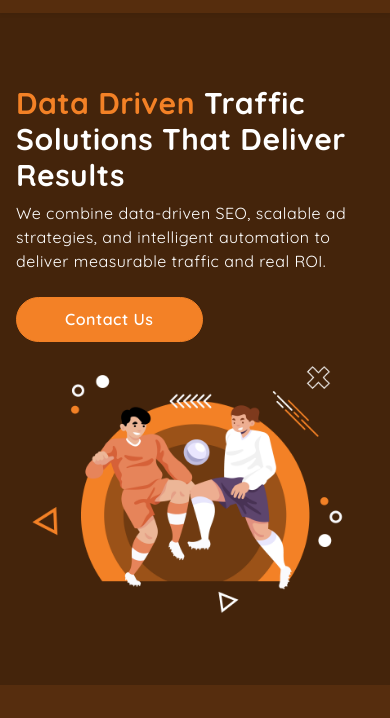
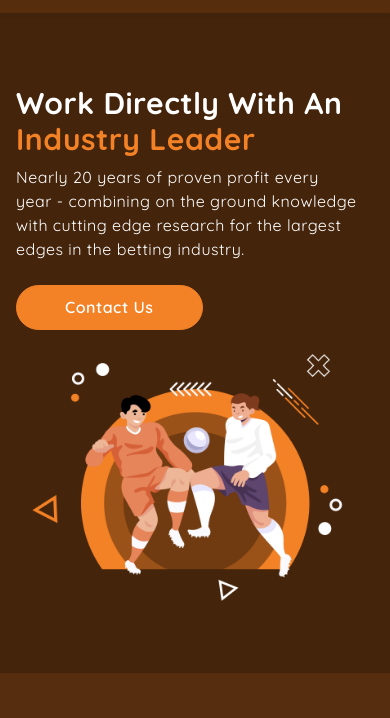
Before and after one commit to Manik-0909/supertrafficsyndicate, a plain HTML site: page index.html in a window 390 px wide. Shown: the part 83-801 px from the top of the page. Drawn offline with nearby package versions, Linux system fonts and the light colour scheme.

Commit message:
Change hero data

```diff
--- a/css/style.css
+++ b/css/style.css
@@ -7,10 +7,11 @@
    --screen-bg-color: #44240b;
    --black-color: #000;
    --max-w-xxl: 1400px;
-   --main-heading: 48px;
+   --main-heading: 60px;
    --sub-heading1: 40px;
    --sub-heading2: 36px;
    --sub-heading3: 30px;
+   --fs-48: 48px;
    --fs-24: 24px;
    --fs-20: 20px;
    --fs-18: 18px;
@@ -185,7 +186,7 @@ body {
 /* Media Queries */
 @media only screen and (max-width: 1200px) {
    .main-heading {
-      font-size: var(--sub-heading1);
+      font-size: var(--fs-48);
    }
 
    .fs-24 {
--- a/index.html
+++ b/index.html
@@ -64,13 +64,13 @@
             <div class="col-md-6">
                <div class="pe-md-0 pe-sm-5 pe-3">
                   <h1 class="fw-bold main-heading">
-                     <span class="primary-color"> Data Driven </span>
-                     Traffic Solutions That Deliver Results
+                     Work Directly With An
+                     <span class="primary-color">Industry Leader</span>
                   </h1>
                   <p class="hero-sub-heading">
-                     We combine data-driven SEO, scalable ad strategies, and
-                     intelligent automation to deliver measurable traffic and
-                     real ROI.
+                     Nearly 20 years of proven profit every year - combining on
+                     the ground knowledge with cutting edge research for the
+                     largest edges in the betting industry.
                   </p>
 
                   <a
```
